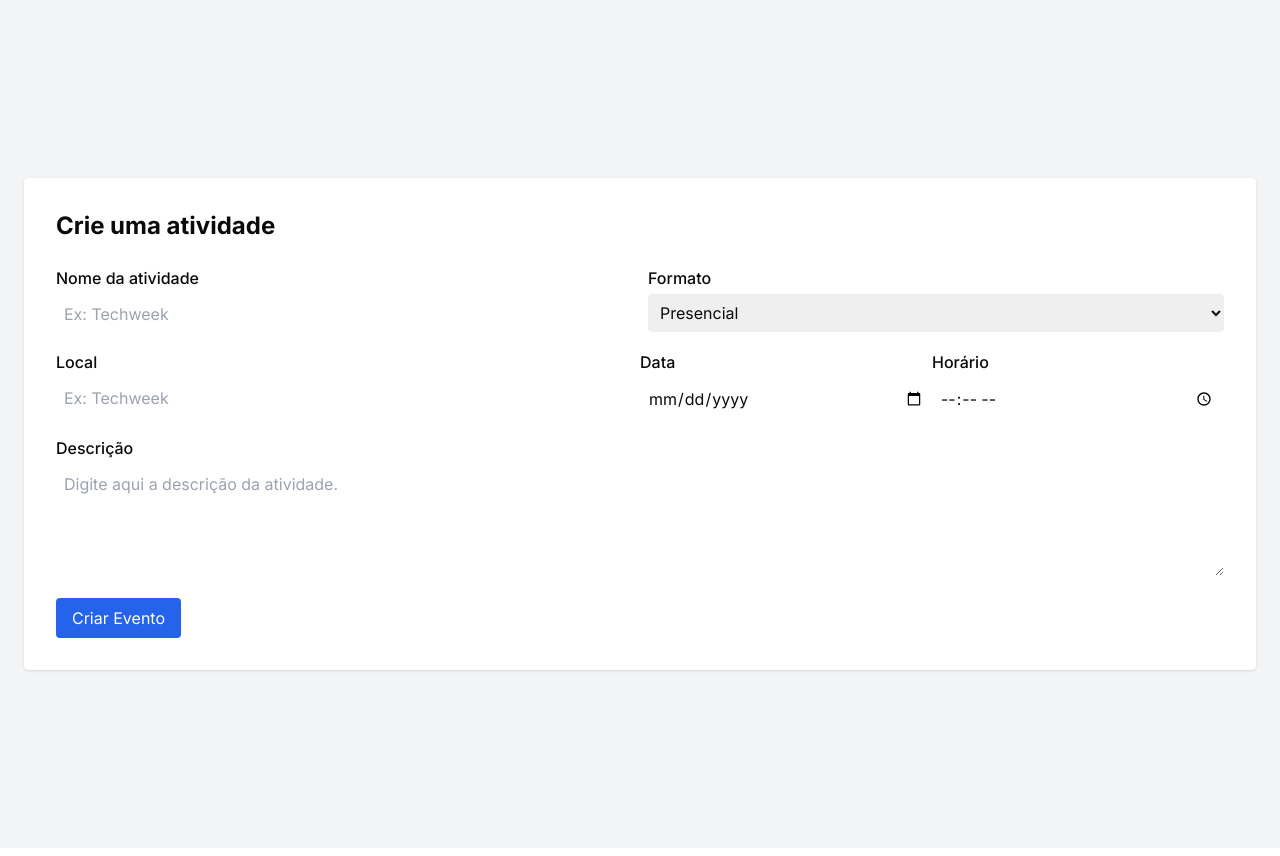
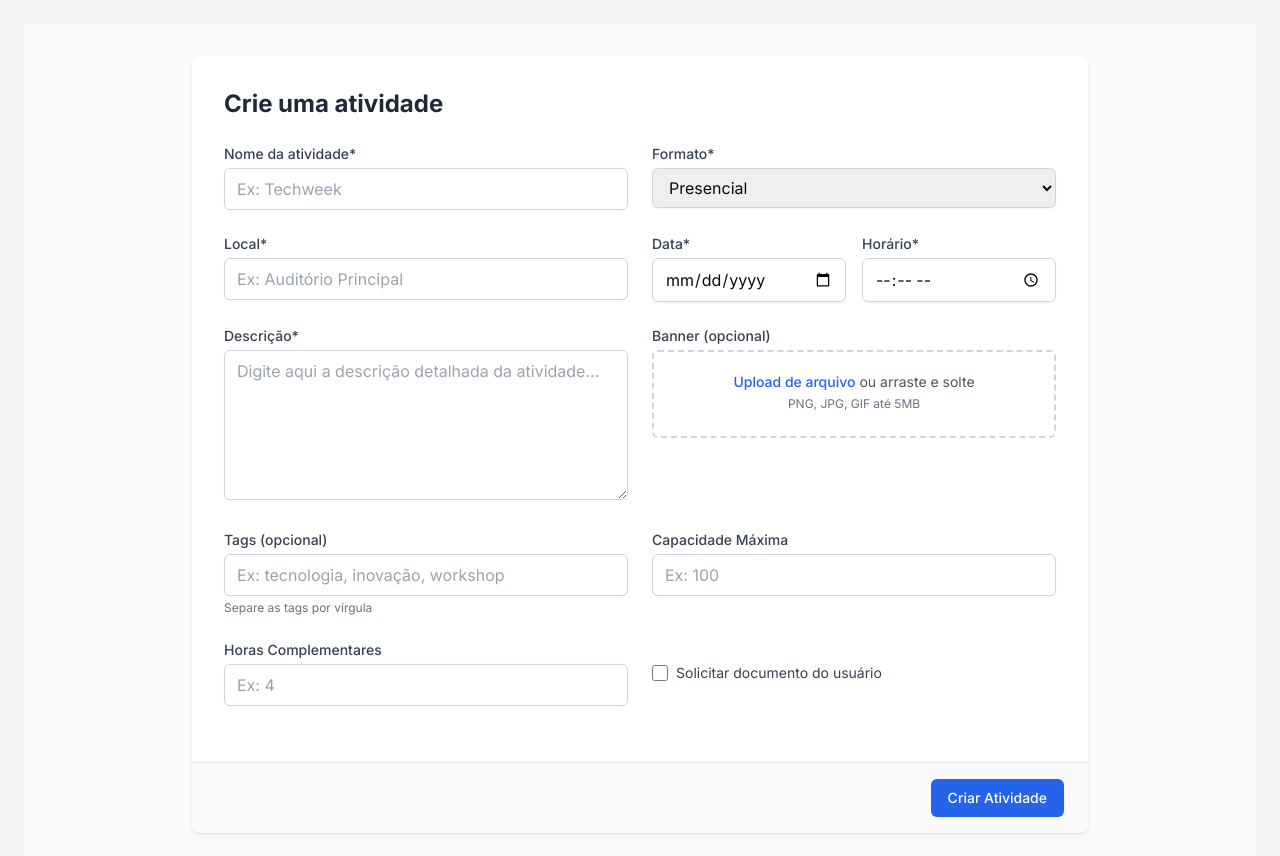
Before and after one commit to giovanne-aquino/app-eventos-IFSP, a Next.js app: page / in a window 1280 px wide. Shown: the top 856 px of the page. Built offline with nearby package versions, Linux system fonts and the light colour scheme.

Commit message:
Redesign do formulário

```diff
--- a/src/components/ui/atividadeFormulario.jsx
+++ b/src/components/ui/atividadeFormulario.jsx
@@ -8,6 +8,7 @@ export default function AtividadeFormulario() {
     register,
     handleSubmit,
     formState: { errors },
+    watch,
   } = useForm();
 
   const onSubmit = (data) => {
@@ -35,102 +36,197 @@ export default function AtividadeFormulario() {
     console.log('Objeto Atividade para envio:', atividade);
   }
 
+  const bannerFile = watch('Banner');
+
   return (
-    <main className="container mx-auto min-h-screen bg-gray-100 flex items-center justify-center">
+    <main className="min-h-screen bg-gray-50 py-8 px-4 sm:px-6 lg:px-8">
+      <div className="max-w-4xl mx-auto">
         <form
           onSubmit={handleSubmit(onSubmit)}
-        className="w-full bg-white p-8 rounded shadow"
+          className="bg-white shadow rounded-lg overflow-hidden"
         >
-        <h1 className="text-2xl font-bold mb-6">Crie uma atividade</h1>
+          <div className="p-6 sm:p-8">
+            <h1 className="text-2xl font-bold text-gray-800 mb-6">Crie uma atividade</h1>
 
-        <div className="grid grid-cols-2 gap-4 mb-4">
+            {/* Nome e Formato */}
+            <div className="grid grid-cols-1 md:grid-cols-2 gap-6 mb-6">
               <div>
-            <label className="block font-medium">Nome da atividade</label>
+                <label className="block text-sm font-medium text-gray-700 mb-1">Nome da atividade*</label>
                 <input
                   type="text"
                   {...register('Nome', { required: true })}
                   placeholder="Ex: Techweek"
-              className="w-full border-gray-300 rounded p-2 mt-1"
+                  className="w-full px-3 py-2 border border-gray-300 rounded-md shadow-sm focus:outline-none focus:ring-blue-500 focus:border-blue-500"
                 />
                 {errors.Nome && (
-              <p className="text-red-500 text-sm">O nome da atividade é obrigatório.</p>
+                  <p className="mt-1 text-sm text-red-600">O nome da atividade é obrigatório.</p>
                 )}
               </div>
 
               <div>
-            <label className="block font-medium">Formato</label>
+                <label className="block text-sm font-medium text-gray-700 mb-1">Formato*</label>
                 <select
-              {...register('Formato')}
-              className="w-full border-gray-300 rounded p-2 mt-1"
+                  {...register('Formato', { required: true })}
+                  className="w-full px-3 py-2 border border-gray-300 rounded-md shadow-sm focus:outline-none focus:ring-blue-500 focus:border-blue-500"
                 >
                   <option value="presencial">Presencial</option>
                   <option value="online">Online</option>
                   <option value="híbrido">Híbrido</option>
                 </select>
+                {errors.Formato && (
+                  <p className="mt-1 text-sm text-red-600">O formato é obrigatório.</p>
+                )}
               </div>
             </div>
 
-        <div className="grid grid-cols-2 mb-4">
+            {/* Local e Data/Hora */}
+            <div className="grid grid-cols-1 md:grid-cols-2 gap-6 mb-6">
               <div>
-            <label className="block font-medium">Local</label>
+                <label className="block text-sm font-medium text-gray-700 mb-1">Local*</label>
                 <input
                   type="text"
                   {...register('Local', { required: true })}
-              placeholder="Ex: Techweek"
-              className="w-full border-gray-300 rounded p-2 mt-1"
+                  placeholder="Ex: Auditório Principal"
+                  className="w-full px-3 py-2 border border-gray-300 rounded-md shadow-sm focus:outline-none focus:ring-blue-500 focus:border-blue-500"
                 />
                 {errors.Local && (
-              <p className="text-red-500 text-sm">O local é obrigatório.</p>
+                  <p className="mt-1 text-sm text-red-600">O local é obrigatório.</p>
                 )}
               </div>
-          <div className="grid grid-cols-2">
+
+              <div className="grid grid-cols-1 sm:grid-cols-2 gap-4">
                 <div>
-              <label className="block font-medium">Data</label>
+                  <label className="block text-sm font-medium text-gray-700 mb-1">Data*</label>
                   <input
                     type="date"
                     {...register('DataInicio', { required: true })}
-                className="w-full border-gray-300 rounded p-2 mt-1"
+                    className="w-full px-3 py-2 border border-gray-300 rounded-md shadow-sm focus:outline-none focus:ring-blue-500 focus:border-blue-500"
                   />
                   {errors.DataInicio && (
-                <p className="text-red-500 text-sm">A data é obrigatória.</p>
+                    <p className="mt-1 text-sm text-red-600">A data é obrigatória.</p>
                   )}
                 </div>
                 <div>
-              <label className="block font-medium">Horário</label>
+                  <label className="block text-sm font-medium text-gray-700 mb-1">Horário*</label>
                   <input
                     type="time"
                     {...register('HoraInicio', { required: true })}
-                className="w-full border-gray-300 rounded p-2 mt-1"
+                    className="w-full px-3 py-2 border border-gray-300 rounded-md shadow-sm focus:outline-none focus:ring-blue-500 focus:border-blue-500"
                   />
                   {errors.HoraInicio && (
-                <p className="text-red-500 text-sm">O horário é obrigatório.</p>
+                    <p className="mt-1 text-sm text-red-600">O horário é obrigatório.</p>
                   )}
                 </div>
               </div>
             </div>
 
-        <div className="grid grid-cols-1 mb-4">
+            {/* Descrição e Upload */}
+            <div className="grid grid-cols-1 lg:grid-cols-2 gap-6 mb-6">
               <div>
-            <label className="block font-medium">Descrição</label>
+                <label className="block text-sm font-medium text-gray-700 mb-1">Descrição*</label>
                 <textarea
                   {...register('Descricao', { required: true })}
-              placeholder="Digite aqui a descrição da atividade."
-              className="w-full border-gray-300 rounded p-2 mt-1"
+                  placeholder="Digite aqui a descrição detalhada da atividade..."
+                  className="w-full px-3 py-2 border border-gray-300 rounded-md shadow-sm focus:outline-none focus:ring-blue-500 focus:border-blue-500 min-h-[150px]"
                   rows={4}
                 />
                 {errors.Descricao && (
-              <p className="text-red-500 text-sm">A descrição é obrigatória.</p>
+                  <p className="mt-1 text-sm text-red-600">A descrição é obrigatória.</p>
+                )}
+              </div>
+
+              <div>
+                <label className="block text-sm font-medium text-gray-700 mb-1">Banner (opcional)</label>
+                <div className="mt-1 flex justify-center px-6 pt-5 pb-6 border-2 border-gray-300 border-dashed rounded-md">
+                  <div className="space-y-1 text-center">
+                    <div className="flex text-sm text-gray-600">
+                      <label
+                        htmlFor="file-upload"
+                        className="relative cursor-pointer bg-white rounded-md font-medium text-blue-600 hover:text-blue-500 focus-within:outline-none"
+                      >
+                        <span>Upload de arquivo</span>
+                        <input
+                          id="file-upload"
+                          type="file"
+                          className="sr-only"
+                          {...register('Banner')}
+                          accept="image/*"
+                        />
+                      </label>
+                      <p className="pl-1">ou arraste e solte</p>
+                    </div>
+                    <p className="text-xs text-gray-500">
+                      PNG, JPG, GIF até 5MB
+                    </p>
+                    {bannerFile?.[0] && (
+                      <div className="mt-2 text-sm text-gray-900">
+                        Arquivo selecionado: {bannerFile[0].name}
+                      </div>
                     )}
                   </div>
                 </div>
+              </div>
+            </div>
 
+            {/* Campos adicionais */}
+            <div className="grid grid-cols-1 md:grid-cols-2 gap-6 mb-6">
+              <div>
+                <label className="block text-sm font-medium text-gray-700 mb-1">Tags (opcional)</label>
+                <input
+                  type="text"
+                  {...register('Tags')}
+                  placeholder="Ex: tecnologia, inovação, workshop"
+                  className="w-full px-3 py-2 border border-gray-300 rounded-md shadow-sm focus:outline-none focus:ring-blue-500 focus:border-blue-500"
+                />
+                <p className="mt-1 text-xs text-gray-500">Separe as tags por vírgula</p>
+              </div>
+
+              <div>
+                <label className="block text-sm font-medium text-gray-700 mb-1">Capacidade Máxima</label>
+                <input
+                  type="number"
+                  {...register('CapacidadeMaxima')}
+                  placeholder="Ex: 100"
+                  className="w-full px-3 py-2 border border-gray-300 rounded-md shadow-sm focus:outline-none focus:ring-blue-500 focus:border-blue-500"
+                />
+              </div>
+            </div>
+
+            <div className="grid grid-cols-1 md:grid-cols-2 gap-6 mb-6">
+              <div>
+                <label className="block text-sm font-medium text-gray-700 mb-1">Horas Complementares</label>
+                <input
+                  type="number"
+                  {...register('HorasComplementares')}
+                  placeholder="Ex: 4"
+                  className="w-full px-3 py-2 border border-gray-300 rounded-md shadow-sm focus:outline-none focus:ring-blue-500 focus:border-blue-500"
+                />
+              </div>
+
+              <div className="flex items-center">
+                <input
+                  id="documento-user"
+                  type="checkbox"
+                  {...register('DocumentoDoUser')}
+                  className="h-4 w-4 text-blue-600 focus:ring-blue-500 border-gray-300 rounded"
+                />
+                <label htmlFor="documento-user" className="ml-2 block text-sm text-gray-700">
+                  Solicitar documento do usuário
+                </label>
+              </div>
+            </div>
+          </div>
+
+          <div className="px-6 py-4 bg-gray-50 border-t border-gray-200 flex justify-end">
             <button
               type="submit"
-          className="bg-blue-600 text-white px-4 py-2 rounded hover:bg-blue-700"
+              className="inline-flex items-center px-4 py-2 border border-transparent text-sm font-medium rounded-md shadow-sm text-white bg-blue-600 hover:bg-blue-700 focus:outline-none focus:ring-2 focus:ring-offset-2 focus:ring-blue-500"
             >
-          Criar Evento
+              Criar Atividade
             </button>
+          </div>
         </form>
+      </div>
     </main>
   );
 }
```
Lines whose indentation alone changed are shown as unchanged.
